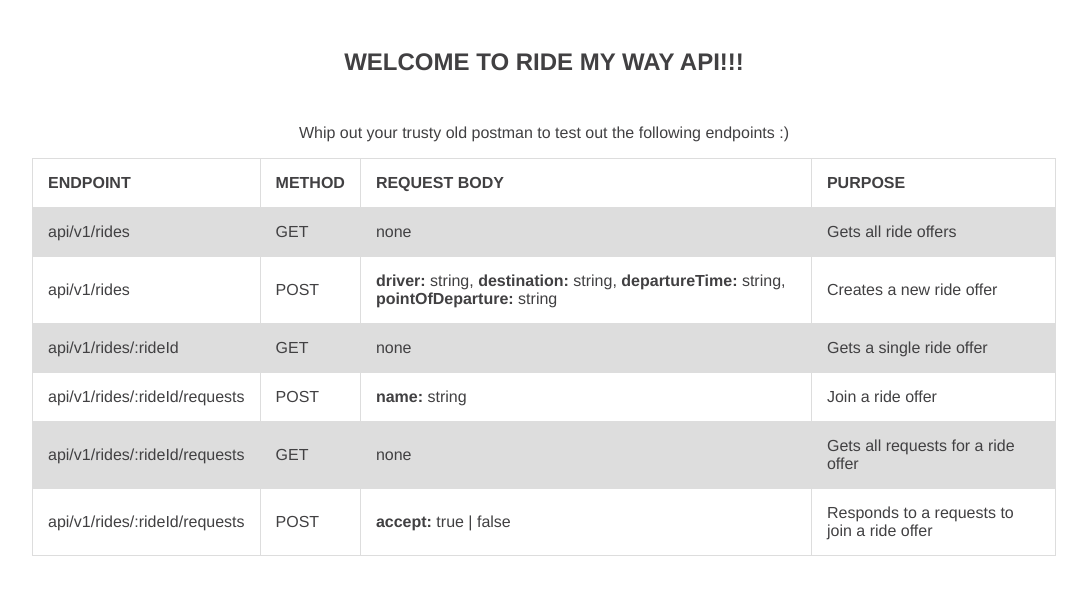
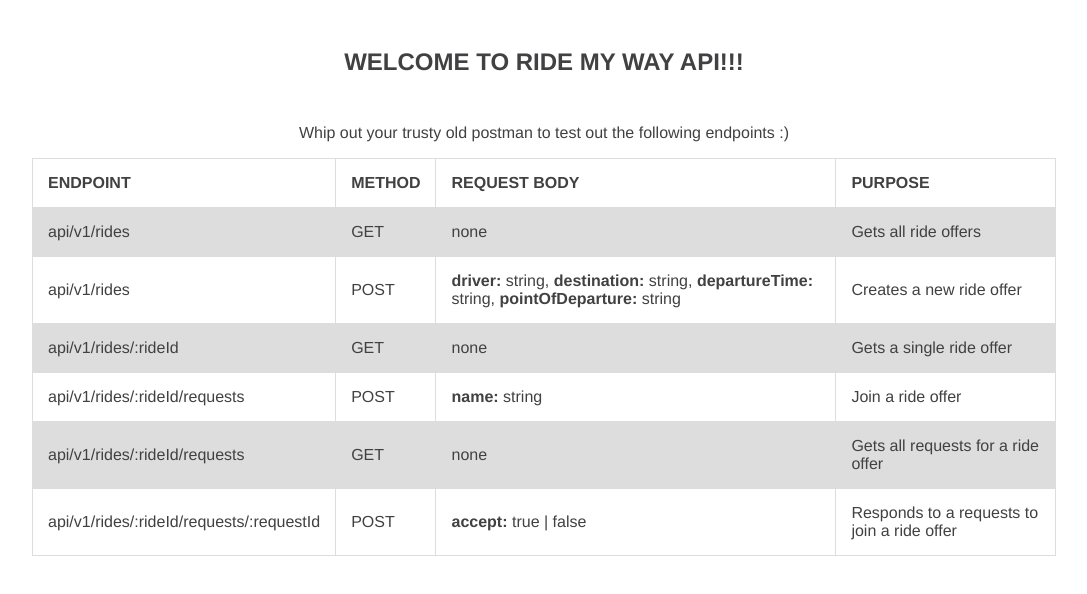
Before and after one commit to lexcorp16/ride-my-way, a website: page public/index.html in a window 1280 px wide. Shown: the whole page, without its empty margins (96-1183 px from the left). Drawn offline with Linux system fonts and the light colour scheme; a web font is replaced by a local one.

Commit message:
[Bug] Fix typo

```diff
--- a/public/index.html
+++ b/public/index.html
@@ -57,7 +57,7 @@
         <td>Gets all requests for a ride offer</td>
       </tr>
       <tr>
-        <td>api/v1/rides/:rideId/requests</td>
+        <td>api/v1/rides/:rideId/requests/:requestId</td>
         <td>POST</td>
         <td>
           <b>accept:</b> true | false</td>
```
